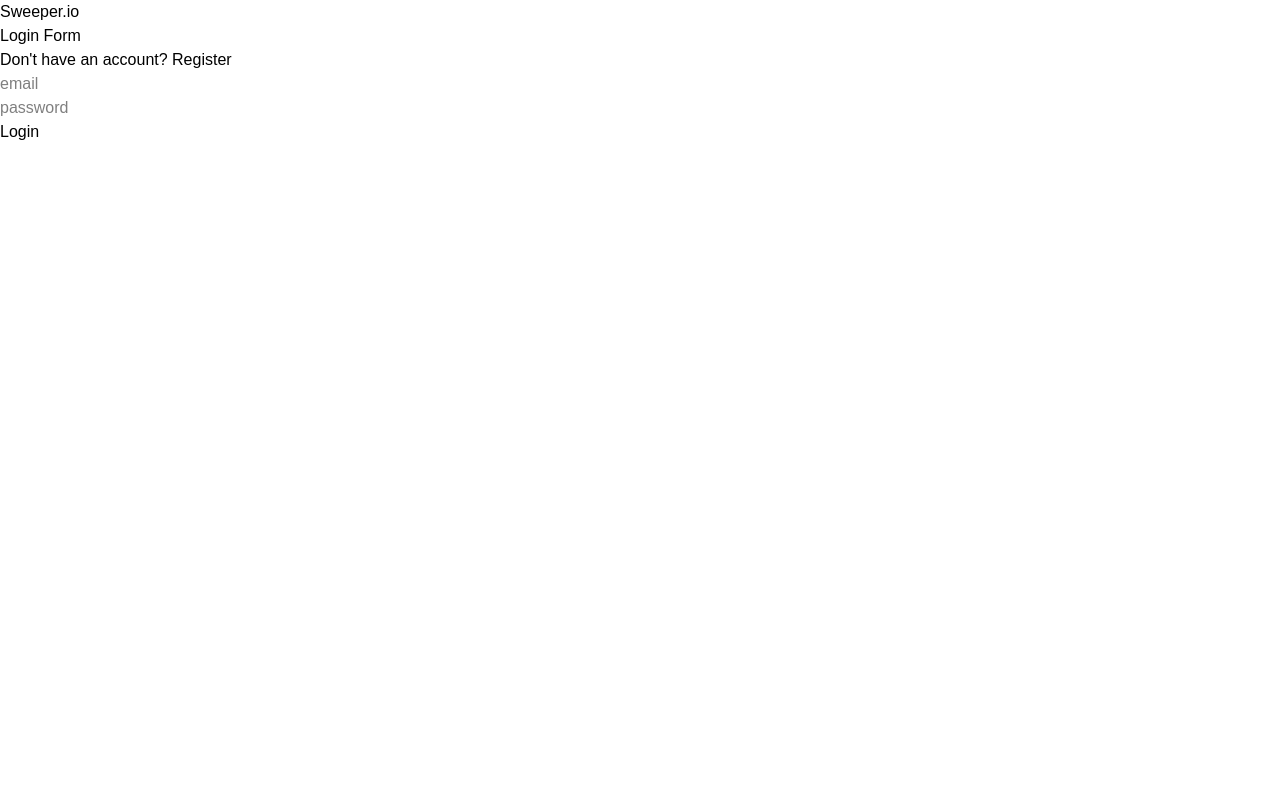
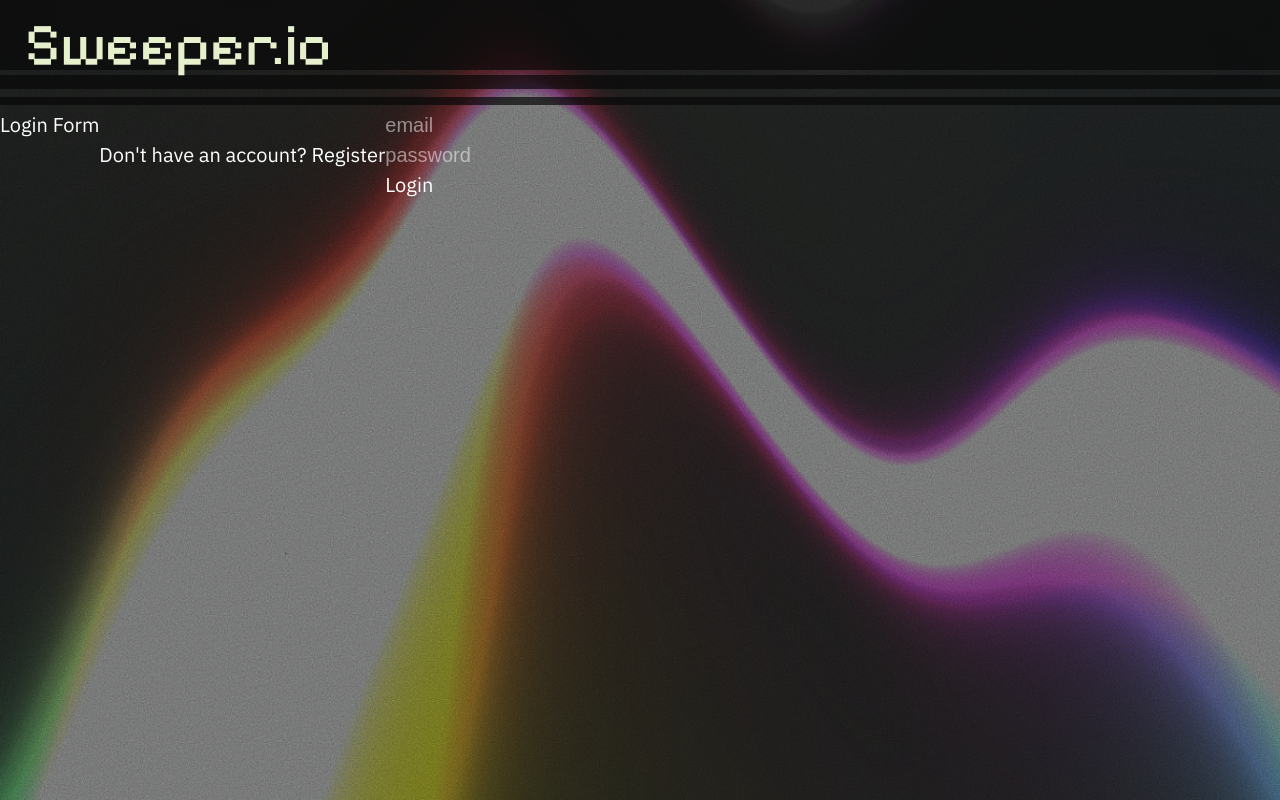
Before and after one commit to ClaraY05/cs35l-project-minesweeper, a React (Vite) app in the folder frontend/: page /login in a window 1280 px wide. Built offline with nearby package versions, Linux system fonts and the light colour scheme.

Commit message:
Made simple header and background Layout.tsx in src and its respective component pages contain all simple styling. Still need to add absolute positioning to div created by notif and friends button.

```diff
--- a/frontend/index.html
+++ b/frontend/index.html
@@ -3,6 +3,9 @@
   <head>
     <meta charset="UTF-8" />
     <meta name="viewport" content="width=device-width, initial-scale=1.0" />
+    <link rel="preconnect" href="https://fonts.googleapis.com">
+    <link rel="preconnect" href="https://fonts.gstatic.com" crossorigin>
+    <link href="https://fonts.googleapis.com/css2?family=Pixelify+Sans&display=swap" rel="stylesheet">
     <title>sweepr.io</title>
   </head>
   <body>
--- a/frontend/src/Layout.tsx
+++ b/frontend/src/Layout.tsx
@@ -13,21 +13,28 @@
   const [user] = useLocalStorage<any|null>("user",null);
 
   return (
-    <div className="Layout">
-      <header className="flex flex-direction:flex-row">
-        <h1>Sweeper.io</h1>
+    <body className="bg-[url('./components/bg.png')] bg-cover bg-center h-screen">
+         <div className="">
+          <header className="relative flex flex-row justify-between w-full pb-4">
+            <div className = "headerColor absolute inset-0 z-0">
+              <div className="bg-main/70 h-[3.5rem]"></div>
+              <div className="bg-main/70 mt-1 h-[.7rem]"></div>
+              <div className="bg-main/70 mt-1.5 h-[.4rem]"></div>
+            </div>
+            <h1 className="flex font-pixel logo text-primary-text z-10 pl-5">Sweeper.io</h1>
             {user&&(
-          <>
-            <AccountDisplay userName="User" gamerTag={user.username} imgUrl="https://preview.redd.it/do-you-have-goofy-pics-of-your-pretty-cats-v0-51t4e3gnyvib1.jpg?auto=webp&s=27b628d946d585f415de91edb250544ccff0d02c"/>
+            <div className="flex flex-row-reverse gap-5 z-10 pr-5 pt2">
+              <AccountDisplay userName="User" gamerTag="676767" imgUrl="https://preview.redd.it/do-you-have-goofy-pics-of-your-pretty-cats-v0-51t4e3gnyvib1.jpg?auto=webp&s=27b628d946d585f415de91edb250544ccff0d02c"/>
               <Friends friendIDList={dummyFriendList} dummyRemove={dummyRemove}/>
               <Notifications/>
-          </>
+            </div>
             )}
           </header>
-      <main className="page">
+          <main className="flex self-center">
             <Outlet />
           </main>
         </div>
+    </body>
   );
 };
 
--- a/frontend/src/components/header/AccountDisplay.tsx
+++ b/frontend/src/components/header/AccountDisplay.tsx
@@ -23,11 +23,15 @@
         navigate("/login", { replace:true })
     }
     return (
-        <div>
-        <strong>{userName}</strong>
-        <em>@{gamerTag}</em>
-        <img src={imgUrl} alt="User Profile" style={{ width: "75px", height: "auto" }}/>
+        <div className="flex flex-row bg-main p-2 rounded-sm">
+            <div className="flex flex-col p-2">
+                <strong className="text-primary-text account">{userName}</strong>
+                <em className="text-secondary-text">@{gamerTag}</em>
+            </div>
+            <div className="flex flex-shrink-0">
+                <img src={imgUrl} alt="User Profile" style={{ width: "75px", height: "75px" }}/>
         <button onClick={onLogout}>Logout</button>
+            </div>
         </div>
 
     );
--- a/frontend/src/components/header/Friends/FriendDisplay.tsx
+++ b/frontend/src/components/header/Friends/FriendDisplay.tsx
@@ -13,8 +13,10 @@
 const Friends = ({ id, name, avatar, onRemove}:FriendProps) =>{
     return (
         <div>
-            <strong>{name}</strong>
-            <em>@{id}</em>
+            <div>
+                <strong>{name}</strong>
+                <em>@{id}</em>
+            </div>
             <img src={avatar} alt={`Friend ${name}'s Profile`} style={{ width: "100px", height: "auto" }}/>
             <button
                 onClick={() => onRemove(id)}
--- a/frontend/src/index.css
+++ b/frontend/src/index.css
@@ -1,2 +1,36 @@
 /* CSS for tailwind */
+/*@import url('https://fonts.googleapis.com/css2?family=Pixelify+Sans:wght@400..700&display=swap');*/
+@import url('https://fonts.googleapis.com/css2?family=Pixelify+Sans:wght@400..700&display=swap');
+@import url('https://fonts.googleapis.com/css2?family=IBM+Plex+Sans:ital,wght@0,100..700;1,100..700&display=swap');
 @import "tailwindcss";
+
+:root {
+    --light-green: #E6F0CD;
+    --green: #545751;
+    --off-black: #080808;
+  }
+@theme {
+--color-primary-text: var(--light-green);
+--color-secondary-text: var(--green);
+--color-main: var(--off-black);
+}
+
+html{
+    font-size: 20px;
+    color: white;
+    height: 100%;
+    overflow: hidden;
+}
+
+strong.account, h1{
+    font-family: "Pixelify Sans", sans-serif;
+}
+
+em, h2, h3, h4, p, ul, button{
+    font-family:"IBM Plex Sans", sans-serif;;
+}
+
+h1{
+    /*@apply font-pixel text-4xl font-bold;*/
+    font-size: 3rem;
+}
--- a/frontend/tailwind.config.js
+++ b/frontend/tailwind.config.js
@@ -4,7 +4,11 @@
     "./src/**/*.{js,ts,jsx,tsx}",
   ],
   theme: {
-    extend: {},
-  },
+        colors: {
+            lightGreen: "var(--light-green)",
+            green: "var(--green)",
+            offBlack: "var(--off-black)",
+        },
+    },
   plugins: [],
 }
```
Also changed, not shown: frontend/src/components/bg.png (added), 1 other file (tests, documents, lock files or other folders). Lines whose indentation alone changed are shown as unchanged.
